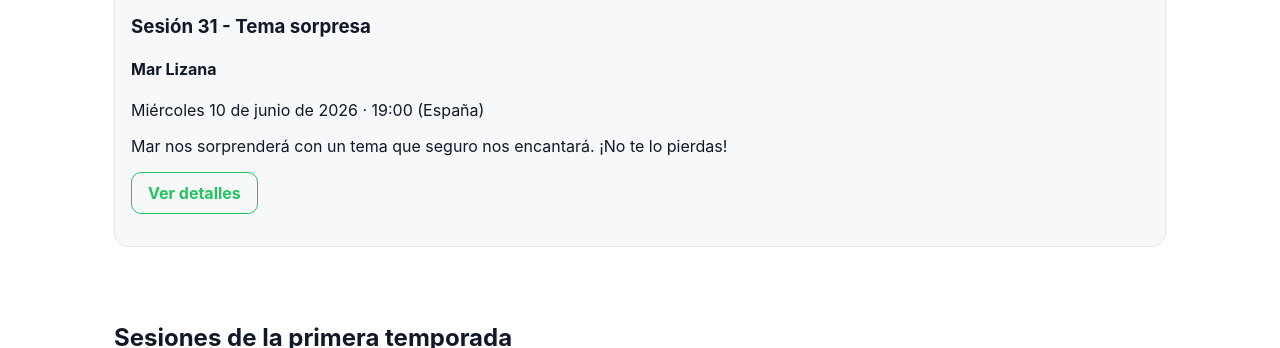
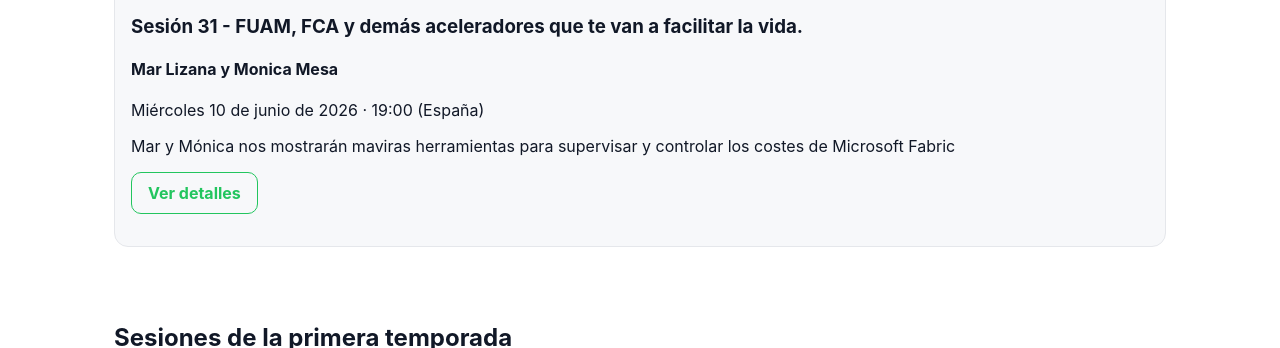
Before and after one commit to ADNFabric/ADNFabric, a Jekyll site: the page built from docs/index.md, in a window 1280 px wide and 900 px high, scrolled down 469 px, cut to the strip 245-593 px from the top of the window. Built offline with Jekyll 4.4.1, drawn with Linux system fonts in a browser that asks for light colours.

Commit message:
Actualización de la sesión 31

```diff
--- a/docs/_data/upcoming.yml
+++ b/docs/_data/upcoming.yml
@@ -1,7 +1,7 @@
-title: "Sesión 31 - Tema sorpresa"
-speaker: Mar Lizana
+title: "Sesión 31 - FUAM, FCA y demás aceleradores que te van a facilitar la vida."
+speaker: Mar Lizana y Monica Mesa
 date: Miércoles 10 de junio de 2026
 time: "19:00"
-description: "Mar nos sorprenderá con un tema que seguro nos encantará. ¡No te lo pierdas!"
-image: /assets/img/upcoming/ADN_Fabric_Sesion_31_Mar_Lizana.png
+description: "Mar y Mónica nos mostrarán maviras herramientas para supervisar y controlar los costes de Microsoft Fabric"
+image: /assets/img/upcoming/ADN_Fabric_Sesion_31_Mar_Lizana_Monica_Mesa.png
 cta_url: https://www.linkedin.com/events/7467208640211464194/?viewAsMember=true
```
Also changed, not shown: 1 other file.
